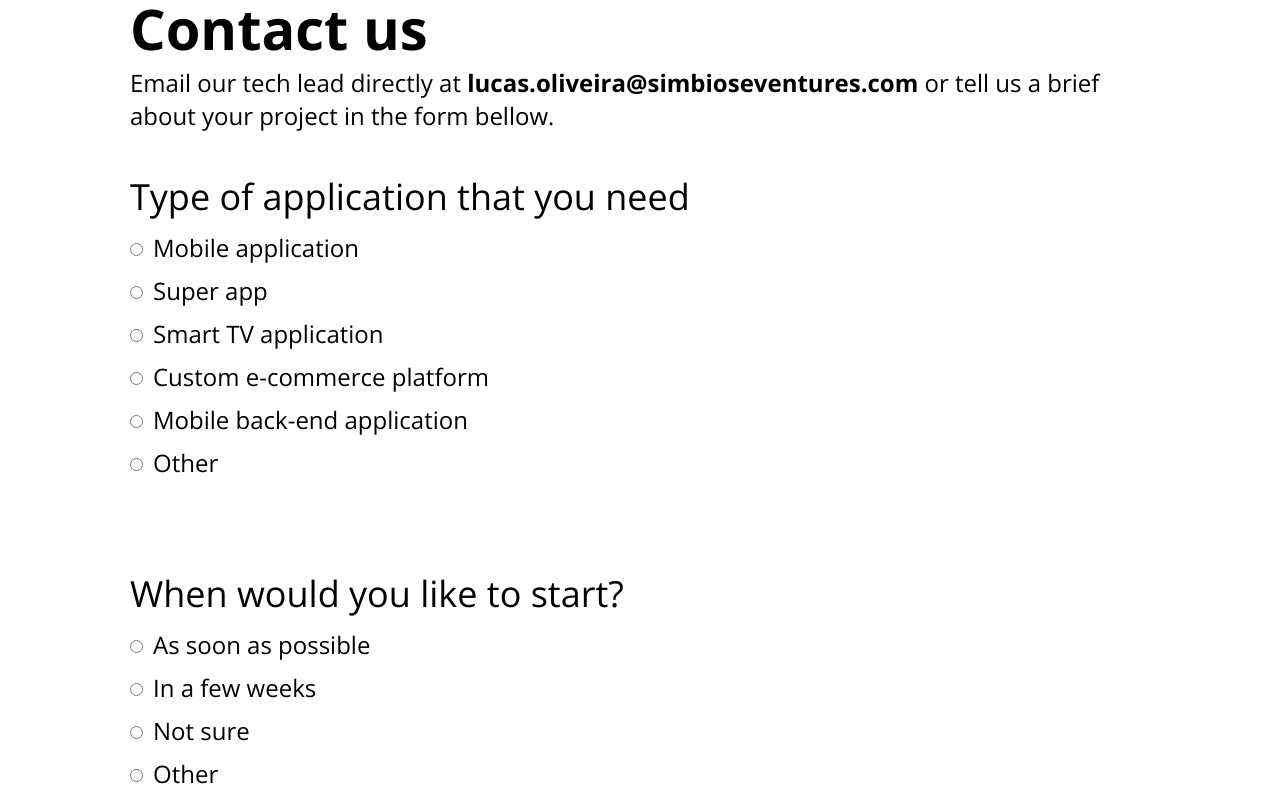
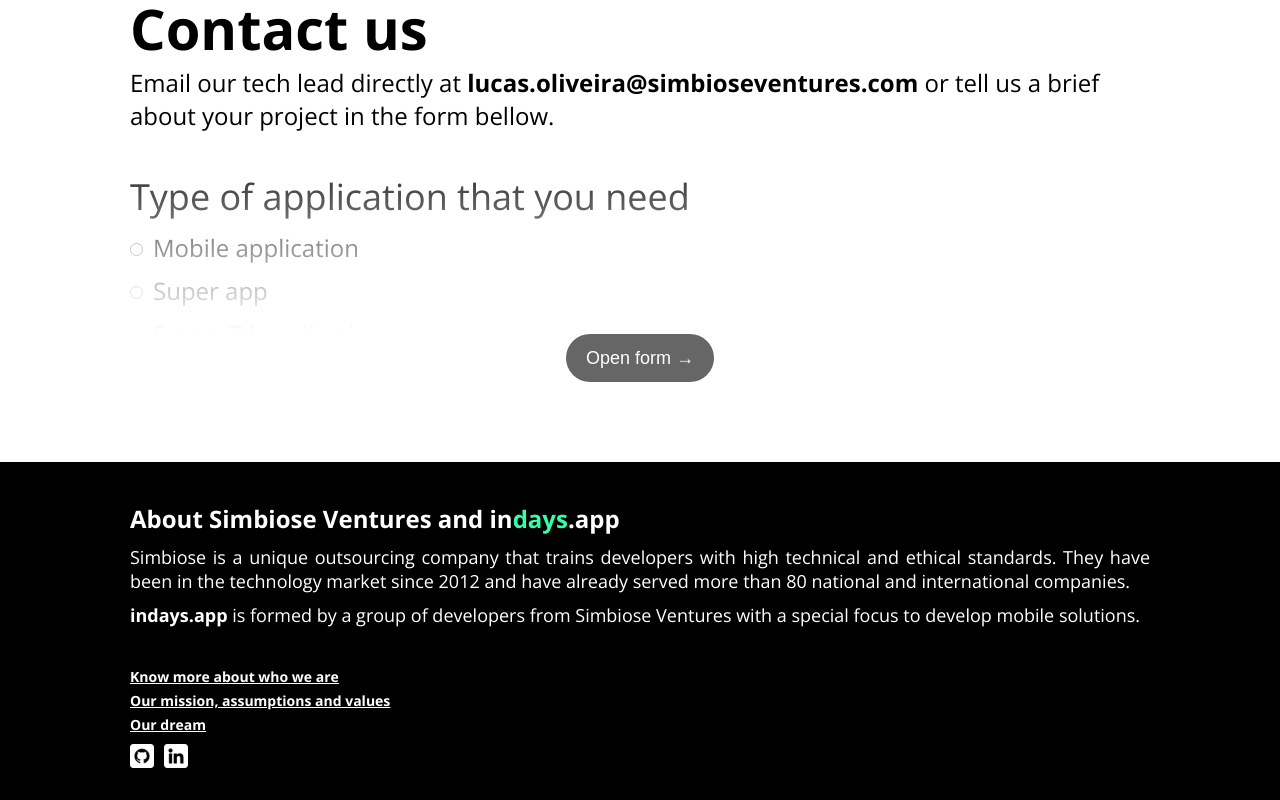
Before and after one commit to loliveirawebdev/indays.app-landing-page, a Next.js app: page / in a window 1280 px wide. Shown: the part 4960-5760 px from the top of the page. Built offline with nearby package versions, Linux system fonts and the light colour scheme.

Commit message:
feat: open form modal

```diff
--- a/i18n/strings/en-US.json
+++ b/i18n/strings/en-US.json
@@ -193,6 +193,11 @@
         "success": {
           "title": "Your form has been submitted.",
           "description": "A representative from indays.app will contact you within 24 hours."
+        },
+        "actions": {
+          "send": "Send data",
+          "back": "← Go back",
+          "open": "Open form →"
         }
       }
     },
--- a/i18n/strings/pt-BR.json
+++ b/i18n/strings/pt-BR.json
@@ -193,6 +193,11 @@
         "success": {
           "title": "Your form has been submitted.",
           "description": "A representative from indays.app will contact you within 24 hours."
+        },
+        "actions": {
+          "send": "Send data",
+          "back": "← Go back",
+          "open": "Open form →"
         }
       }
     },
--- a/modules/Contact/containers/ContactForm.tsx
+++ b/modules/Contact/containers/ContactForm.tsx
@@ -5,21 +5,34 @@ import { useLocale } from "../../../hooks/locale";
 import { useSectionsRefs } from "../../../hooks/refs";
 import { IS_FORM_CONTACT_SENT } from "../../../atoms/contact";
 import { useFormSubmit, useQuestions } from "../hooks/questions";
+import { usePageScroll } from "../../../hooks/pageScroll";
+import { Button } from "../../../components/Button";
 
 export const ContactForm: React.FC = () => {
   const [isFormSent] = useRecoilState(IS_FORM_CONTACT_SENT);
-  const containerClass = isFormSent ? `contact-form-container__is-sent` : "";
+  const [isFormOpen, setIsFormOpen] = React.useState(false);
 
+  const { strings } = useLocale();
+  const { registerRef } = useSectionsRefs();
   const { config, inputRenderer } = useQuestions();
+  const { blockScroll, unblockScroll } = usePageScroll();
+
   const onSubmit = useFormSubmit();
-  const { strings } = useLocale();
-
-  const { registerRef } = useSectionsRefs();
   const ref = React.useRef<HTMLFormElement>(null);
 
   React.useEffect(() => {
     registerRef("contact-form", ref);
   }, [ref]);
+
+  const onOpenForm = () => {
+    blockScroll();
+    setIsFormOpen(true);
+  };
+
+  const onCloseForm = () => {
+    unblockScroll();
+    setIsFormOpen(false);
+  };
 
   const renderForm = () => {
     return config.map((question) => {
@@ -34,16 +47,41 @@ export const ContactForm: React.FC = () => {
     });
   };
 
+  const generateContainerClasses = () => {
+    const classList = ["contact-form--container"];
+
+    if (isFormSent) classList.push("contact-form--container__is-sent");
+
+    if (isFormOpen) classList.push("contact-form--container__is-open");
+    else classList.push("contact-form--container__is-closed");
+
+    return classList.join(" ");
+  };
+
   return (
-    <div className={containerClass}>
-      <div className="contact-form-sent">
+    <div className={generateContainerClasses()}>
+      <div className="contact-form--header">
+        <Button variant="tertiary" type="button" onClick={onCloseForm}>
+          {strings.blocks.contact.form.actions.back}
+        </Button>
+      </div>
+
+      <div className="contact-form--open-helper">
+        <div className="open-helper--backdrop">
+          <Button variant="secondary" type="button" onClick={onOpenForm}>
+            {strings.blocks.contact.form.actions.open}
+          </Button>
+        </div>
+      </div>
+
+      <div className="contact-form--sent">
         <p>{strings.blocks.contact.form.success.title}</p>
         <p>{strings.blocks.contact.form.success.description}</p>
       </div>
 
       <form ref={ref} onSubmit={onSubmit} itemScope itemProp="contactForm" className="contact-form">
         {renderForm()}
-        <button type="submit">oi</button>
+        <Button type="submit">{strings.blocks.contact.form.actions.send}</Button>
       </form>
     </div>
   );
--- a/styles/Contact.module.scss
+++ b/styles/Contact.module.scss
@@ -22,6 +22,19 @@
 
     .contact-form {
       padding-top: $spacing-md;
+      width: 100%;
+      display: flex;
+      flex-direction: column;
+
+      button[type="submit"] {
+        font-size: $font-sm;
+        align-self: flex-end;
+        justify-self: flex-end;
+
+        @include tablet {
+          font-size: $font-md;
+        }
+      }
 
       fieldset {
         border: 0;
@@ -43,7 +56,7 @@
           font-weight: normal;
           border-bottom: 0.2rem solid $gray;
 
-          @include desktop {
+          @include tablet {
             font-size: $font-lg;
           }
         }
@@ -52,7 +65,7 @@
           font-size: $font-md;
           margin-bottom: $spacing-xs;
 
-          @include desktop {
+          @include tablet {
             font-size: $font-lg;
           }
         }
@@ -64,7 +77,7 @@
           align-items: flex-start;
           margin-bottom: $spacing-xs;
 
-          @include desktop {
+          @include tablet {
             font-size: $font-md;
           }
 
@@ -77,7 +90,7 @@
             margin-top: 0.62rem;
             margin-right: 0.5rem;
 
-            @include desktop {
+            @include tablet {
               margin-top: 1.15rem;
               margin-right: 1rem;
             }
@@ -88,7 +101,7 @@
           label {
             font-size: $font-xs;
 
-            @include desktop {
+            @include tablet {
               font-size: $font-sm;
             }
           }
@@ -96,19 +109,88 @@
       }
     }
 
-    .contact-form-sent {
+    .contact-form--sent {
       display: none;
       padding-top: $spacing-md;
     }
 
-    .contact-form-container__is-sent {
-      .contact-form-sent {
+    .contact-form--header {
+      display: none;
+
+      button {
+        font-size: $font-xs;
+
+        @include tablet {
+          font-size: $font-sm;
+        }
+      }
+    }
+
+    .contact-form--open-helper {
+      width: 100%;
+      height: 100%;
+      position: absolute;
+
+      .open-helper--backdrop {
+        display: flex;
+        align-items: flex-end;
+        justify-content: center;
+        width: 100%;
+        z-index: 10;
+        height: 100%;
+        position: absolute;
+        background: linear-gradient(0deg, rgba(255, 255, 255, 1) 20%, rgba(255, 255, 255, 0) 100%);
+
+        button {
+          font-size: $font-xs;
+
+          @include tablet {
+            font-size: $font-sm;
+          }
+        }
+      }
+    }
+
+    .contact-form--container__is-sent {
+      .contact-form--sent {
         display: block !important;
+      }
+
+      .contact-form--open-helper {
+        display: none !important;
       }
 
       .contact-form {
         display: none;
       }
     }
+
+    .contact-form--container__is-closed {
+      height: 250px;
+      overflow: hidden;
+      position: relative;
+    }
+
+    .contact-form--container__is-open {
+      @include flex-centered-content;
+
+      top: 0;
+      left: 0;
+      width: 100%;
+      height: 100%;
+      z-index: 900;
+      overflow: auto;
+      display: block;
+      position: fixed;
+      background: $white;
+
+      .contact-form--header {
+        display: block !important;
+      }
+
+      .contact-form--open-helper {
+        display: none !important;
+      }
+    }
   }
 }
```
